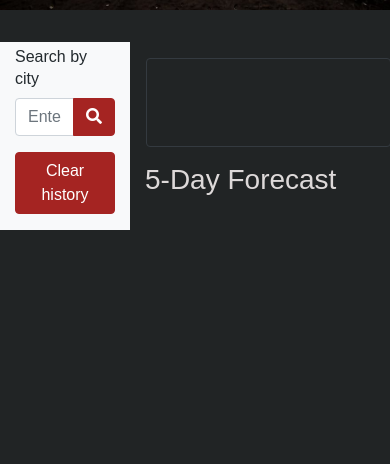
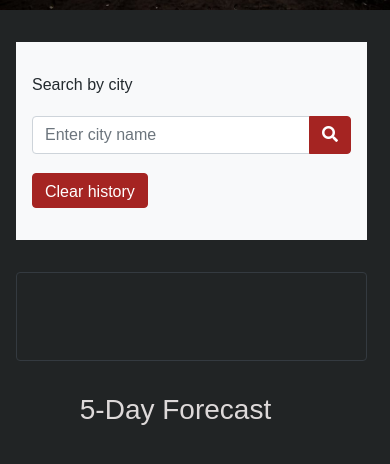
Before and after one commit to breyera/whats-the-weather, a plain HTML site: page index.html in a window 390 px wide. Shown: the part 240-704 px from the top of the page. Drawn offline with nearby package versions, Linux system fonts and the light colour scheme.

Commit message:
added mobile responsiveness

```diff
--- /dev/null
+++ b/assets/CSS/mobile.css
@@ -0,0 +1,49 @@
+body, html {
+    height: 100%;
+    margin: 0;
+    font: 12px;
+}
+.col-4 {
+    flex: none;
+    max-width: none;
+}
+.col-8 {
+    flex: 0 0 90%;
+    max-width: none;
+}
+#to-row {
+    width: 90%;
+    margin-left: 1rem;
+    padding: 1rem;
+}
+
+#main-card {
+    width: 100%;
+    margin-top: 1rem;
+}
+
+#cardsss {
+    margin-top: 1rem;
+}
+#cardsss div {
+    padding: 0;
+}
+#main-box {
+    width: 90%;
+    padding: 0;
+}
+#main-box div {
+    padding: 0;
+    padding-left: 1rem;
+    margin: 0;
+}
+.mobile-five {
+    padding: 0;
+    text-align: center;
+}
+.mobile-cards {
+    padding: 0;
+}
+.forecast-date {
+    text-align: left;
+}
--- a/assets/CSS/styles.css
+++ b/assets/CSS/styles.css
@@ -12,6 +12,10 @@ body {
     color: #f5efefe3;
   }
 
+h3 {
+    margin-top: 1rem;
+    margin-bottom: 1rem;
+}
 .background-image {
     background-image: url('../images/darksky.jpg');
     background-color: #232a2e;
@@ -64,6 +68,7 @@ body {
     text-transform: capitalize;
 }
 .search-header {
+    margin-top: 1rem;
     color: #232a2e;
     padding-bottom: 0.2rem;
 }
@@ -75,3 +80,18 @@ body {
 .forecast-date {
     text-align: center;
 }
+
+.m-3 {
+    margin-top: 0!important;
+}
+.main-box {
+    background-color: #aabdced4;
+    border-color: #aabdced4;
+}
+.button-space {
+    margin-bottom: 1rem;
+    padding-bottom: 0.2rem;
+}
+.form-control {
+    margin-bottom: 1rem;
+}
--- a/assets/JS/script.js
+++ b/assets/JS/script.js
@@ -11,6 +11,9 @@ const history = document.querySelector('#history');
 let searchHistory = JSON.parse(localStorage.getItem("search")) ?? [];
 // console.log(searchHistory);
 const apiKey = 'c4383c3920ad65c7f73d332129d17468';
+const row = document.querySelector("#to-row");
+const mainC = document.querySelector("#main-card");
+const cards = document.querySelector("#cardsss");
 
 //get city name with search button clicked
 async function getWeather(cityName) {
@@ -21,6 +24,8 @@ async function getWeather(cityName) {
         console.log(response);
         //show current conditions using parse
         //show month/day/year
+        let mainBox = document.querySelector("#main-box");
+        mainBox.classList.add("main-box");
         const todaysDate = new Date(response.dt * 1000);
         console.log(todaysDate);
         const day = todaysDate.getDate();
--- a/index.html
+++ b/index.html
@@ -8,6 +8,7 @@
     <link rel="stylesheet" href="https://stackpath.bootstrapcdn.com/bootstrap/4.3.1/css/bootstrap.min.css"/>
     <link rel="stylesheet" href="https://cdnjs.cloudflare.com/ajax/libs/font-awesome/5.11.2/css/all.min.css">
     <link rel="stylesheet" href="./assets/CSS/styles.css">
+    <link rel="stylesheet" media="only screen and (max-width: 768px)" href="./assets/CSS/mobile.css">
 </head>
 <body>
     <header>
@@ -21,9 +22,9 @@
 
     <div class="container">
         <div class="row">
-            <div class="col-4 bg-light">
-                <p class="search-header my-1">Search by city</p>
-                <div class="input-group mb-3">
+            <div class="col-4 bg-light" id="to-row">
+                <p class="search-header">Search by city</p>
+                <div class="input-group button-space">
                     <input id="city-input" type="text" class="form-control" placeholder="Enter city name" aria-label="Enter city name">
                     <div class="input-group-append">
                         <button class="btn" type="button" id="search-button">
@@ -31,16 +32,16 @@
                         </button>
                     </div>
                 </div>
-                <button class="btn mb-3" type="button" id="clear-history">Clear history</button>
+                <button class="btn button-space" type="button" id="clear-history">Clear history</button>
                 <form id="history"></form>
             </div>
-            <div class="col-8">
-                <div class="row mr-0">
-                    <div class="col-12 border border-dark m-3 rounded">
+            <div class="col-8" id="main-card">
+                <div class="row" id="cardsss">
+                    <div class="col-12 border border-dark m-3 rounded" id="main-box">
                         <div class="row">
                             <div class="col-12">
                                 <span id="city-name" class="city-name align-middle"></span>
-                                <img id="current-pic" src="placeholder" alt="">
+                                <img id="current-pic" src="" alt="">
                             </div>
                         </div>
                         <div class="row">
@@ -65,12 +66,12 @@
                         </div>
                     </div>
                 </div>
-                <div class="row">
+                <div class="row mobile-five">
                     <div class="col-12">
                         <h3>5-Day Forecast</h3>
                     </div>
                 </div>
-                <div class="row">
+                <div class="row mobile-cards">
                     <div class="col forecast text-white ml-3 mb-3 rounded card-background"></div>
                     <div class="col forecast text-white ml-3 mb-3 rounded card-background"></div>
                     <div class="col forecast text-white ml-3 mb-3 rounded card-background"></div>
```
